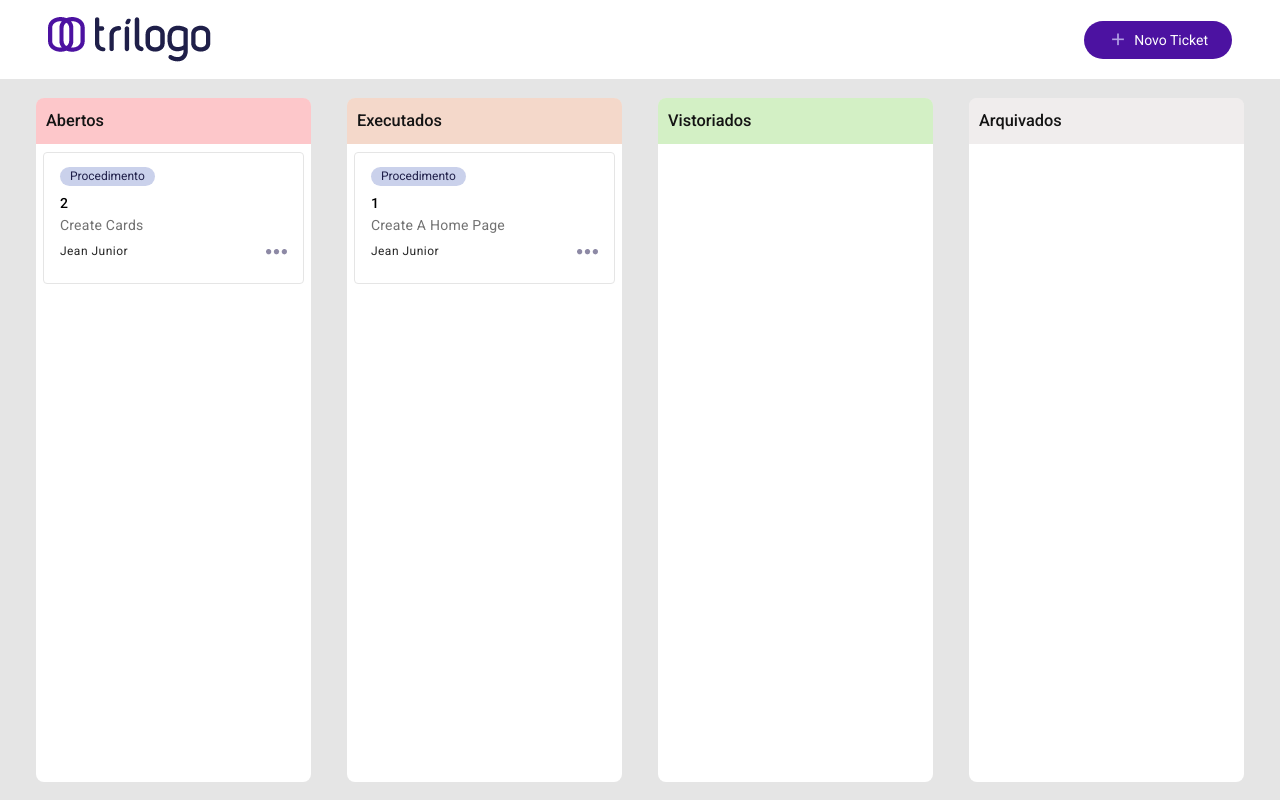
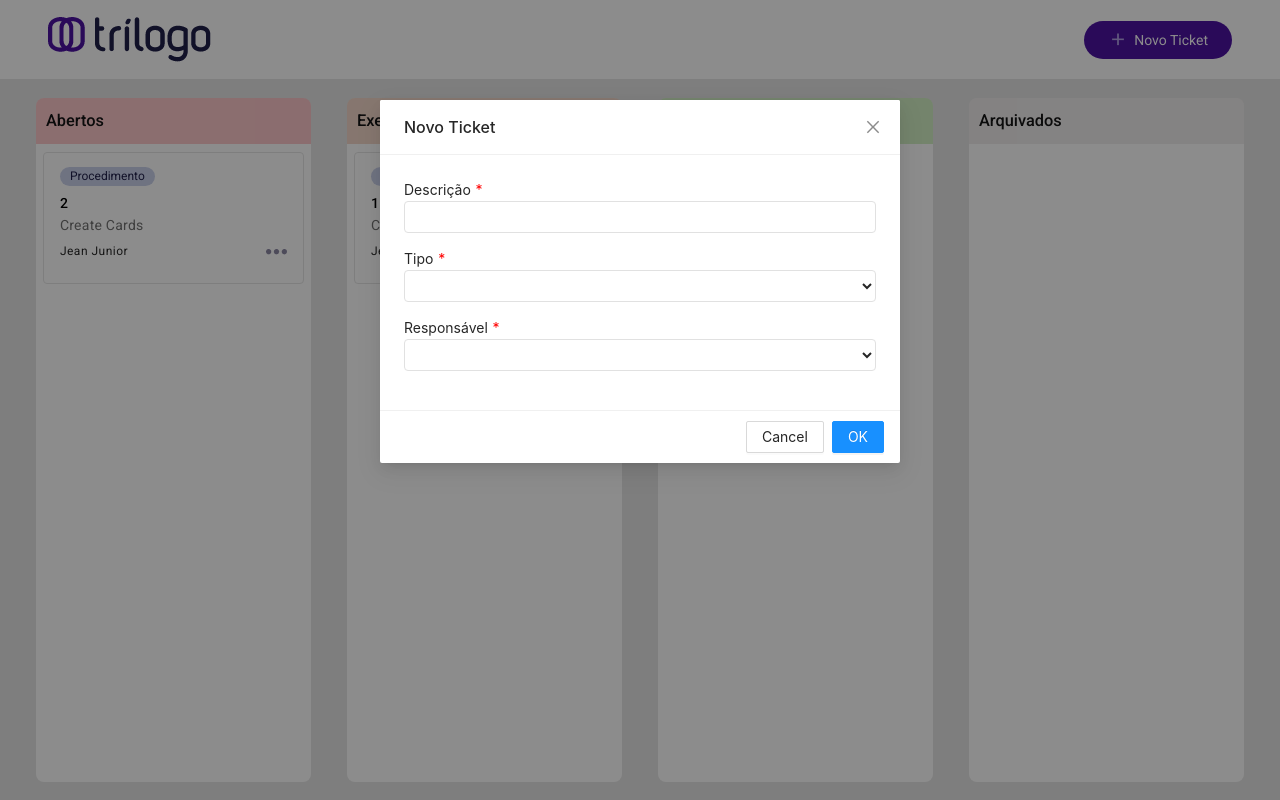
Before and after one commit to JeanJunior18/trilogo-frontend-test, a React (Create React App) app: page / in a window 1280 px wide. Built offline with nearby package versions, Linux system fonts and the light colour scheme.

Commit message:
Add Card and Localstorage Save

```diff
--- a/public/index.html
+++ b/public/index.html
@@ -1,5 +1,5 @@
 <!DOCTYPE html>
-<html lang="en">
+<html lang="pt-br">
   <head>
     <meta charset="utf-8" />
     <link rel="icon" href="%PUBLIC_URL%/favicon.svg" />
--- a/src/components/Card/index.jsx
+++ b/src/components/Card/index.jsx
@@ -5,11 +5,8 @@ import moreIcon from '../../assets/icons/more.png';
 import './styles.css'
 
 function Card(props) {
-  const [{ isDragging }, dragRef] = useDrag({
+  const [, dragRef] = useDrag({
     item: { type: 'CARD', props},
-    collect: monitor => ({
-      isDragging: monitor.isDragging()
-    })
   })
 
   return (
--- a/src/components/Column/index.jsx
+++ b/src/components/Column/index.jsx
@@ -3,25 +3,20 @@ import './styles.css';
 import Card from '../Card';
 import { useDispatch, useSelector } from 'react-redux';
 import { useDrop } from 'react-dnd';
+import { labelColors } from '../../config/page';
 
-const color = {
-  'abertos':'rgba(245,34,45,0.25)',
-  'executados':'rgba(212,102,45,0.25)',
-  'vistoriados':'rgba(82,196,26,0.25)',
-  'arquivados':'rgba(193,185,185, 0.25)',
-  'cancelados':'rgba(141,137,165,0.25)',
-}
 
 function Column({status}) {
 
   const dispatch = useDispatch();
 
-  const cards = useSelector(state => state);
+  const cards = useSelector(state => state.cards);
+
   const selectedCards = cards.filter(tickets => tickets.status === status)
 
   const [, dropRef] = useDrop({
     accept: 'CARD',
-    hover(item, monitor){
+    hover(item){
       const cardStatus = item.status;
       const columnStatus = status;
 
@@ -36,7 +31,7 @@ function Column({status}) {
   return (
     <>
       <section className="column" ref={dropRef}>
-        <article className="title" style={{background: color[status]}}>
+        <article className="title" style={{background: labelColors[status]}}>
           <h3>{status}</h3>
         </article>
         {selectedCards.map((card)=>(
--- /dev/null
+++ b/src/components/Modal/index.jsx
@@ -0,0 +1,71 @@
+import React, { useState } from 'react';
+import { Modal } from 'antd';
+import { useDispatch, useSelector } from 'react-redux';
+import { users, types } from '../../config/page';
+
+import './styles.css'
+
+function ModalComponent() {
+  const visible = useSelector(state => state.modal);
+
+  const dispatch = useDispatch();
+
+  const [description, setDescription] = useState('');
+  const [type, setType] = useState(null);
+  const [user, setUser] = useState(null);
+  const [error, setError] = useState(false)
+
+  function closeModal(){
+    dispatch({type: 'CHANGE_MODAL'})
+  }
+
+  function handleAddTicket(e){
+    e.preventDefault();
+    if(description && user && type){
+      dispatch({type: 'ADD_CARD', card: {user, type, description}})
+      dispatch({type: 'CHANGE_MODAL'})
+    }
+    else{
+      setError(true)
+    }
+  }
+
+  return (
+    <Modal
+      visible={visible}
+      title="Novo Ticket"
+      onCancel={closeModal}
+      onOk={handleAddTicket}
+    >
+    <form className="form">
+      <fieldset>
+        <label htmlFor="description">Descrição</label>
+        <input type="text" name="description" id="description" onChange={e=>setDescription(e.target.value)}/>
+      </fieldset>
+
+      <fieldset>
+        <label htmlFor="type">Tipo</label>
+        <select name="type" id="type" onChange={e=>setType(e.target.value)}>
+          <option></option>
+          {types.map(type => (
+            <option key={type.id} value={type.title}>{type.title}</option>
+          ))}
+        </select>
+      </fieldset>
+
+      <fieldset>
+        <label htmlFor="incharge">Responsável</label>
+        <select name="incharge" id="incharge" onChange={e=>setUser(e.target.value)}>
+          <option></option>
+          {users.map(user => (
+            <option key={user.id} value={user.name}>{user.name}</option>
+            ))}
+        </select>
+      </fieldset>
+      {error && <span>Preencha todos os campos</span>}
+    </form>
+  </Modal>
+  );
+}
+
+export default ModalComponent;
--- /dev/null
+++ b/src/components/Modal/styles.css
@@ -0,0 +1,30 @@
+.form {
+    display: flex;
+    flex-direction: column;
+}
+
+.form fieldset {
+    margin-bottom: 15px;
+}
+
+
+
+.form input, .form select{
+    display: block;
+    width: 100%;
+    height: 32px;
+    border: 1px solid var(--color-gray-100);
+    border-radius: 4px;
+    background-color: white;
+
+    transition: .2s;
+}
+
+.form input:focus, .form select:focus {
+    border: 1px solid var(--color-purple-light);
+}
+
+.form label::after, .form span {
+    content: " *";
+    color: red;
+}
--- a/src/components/Navbar/index.jsx
+++ b/src/components/Navbar/index.jsx
@@ -1,20 +1,33 @@
 import React from 'react';
+import ModalComponent from '../Modal';
+
 import './styles.css'
 import logo from '../../assets/logo.png'
 import addIcon from '../../assets/icons/add.png'
+import { useDispatch } from 'react-redux';
 
 function Navbar() {
+  const dispatch = useDispatch();
+
+  function openModal(){
+    dispatch({type: 'CHANGE_MODAL'});
+  }
+
   return (
+    <>
       <nav className="navbar">
           <div className="logo">
               <img src={logo} alt="trílogo"/>
           </div>
 
-        <button type="button">
+          <button type="button" onClick={openModal}>
               <img src={addIcon} alt="+"/>
               Novo Ticket
           </button>
       </nav>
+
+      <ModalComponent />
+    </>
   );
 }
 
--- /dev/null
+++ b/src/config/page.js
@@ -0,0 +1,18 @@
+export const users = [
+    {id: 1, name: 'Yudi Tamashiro'},
+    {id: 2, name: 'Priscila Alcantara' },
+]
+
+export const types = [
+    {id: 1, title: 'Bem'},
+    {id: 2, title: 'Procedimento'},
+    {id: 3, title: 'Predial'},
+]
+
+export const labelColors = {
+    'abertos':'rgba(245,34,45,0.25)',
+    'executados':'rgba(212,102,45,0.25)',
+    'vistoriados':'rgba(82,196,26,0.25)',
+    'arquivados':'rgba(193,185,185, 0.25)',
+    'cancelados':'rgba(141,137,165,0.25)',
+}
--- /dev/null
+++ b/src/store/cards.js
@@ -0,0 +1,50 @@
+const INITIAL_STATE = [
+    {
+        id: 1,
+        title: 'Create a Home Page',
+        type: 'Procedimento',
+        inCharge: 'Jean Junior',
+        status: 'executados',
+    },
+    {
+        id: 2,
+        title: 'Create Cards',
+        type: 'Procedimento',
+        inCharge: 'Jean Junior',
+        status: 'abertos',
+    }
+]
+
+function cards(state = JSON.parse(localStorage.getItem("cards")) || INITIAL_STATE, action) {
+  try{
+    switch (action.type){
+      case 'ADD_CARD':
+        return [
+          ...state,
+          {
+            id: state.length,
+            title: action.card.description,
+            type: action.card.type,
+            inCharge: action.card.user,
+            status: 'abertos',
+          }
+        ];
+
+      case 'CHANGE_STATUS':
+        return state.map(card=>(card.id === action.data.cardId) ? {
+                ...card,
+                status: action.data.columnStatus
+            } :
+            card
+          )
+
+      default:
+        return state;
+    }
+  }
+  finally {
+    localStorage.setItem("cards", JSON.stringify(state))
+  }
+}
+
+export default cards;
--- /dev/null
+++ b/src/store/config.js
@@ -0,0 +1,21 @@
+const STATE = {
+    users: [
+        {id: 1, name: 'Yudi Tamashiro'},
+        {id: 2, name: 'Priscila Alcantara' },
+    ],
+    types: [
+        {id: 1, title: 'Bem'},
+        {id: 2, title: 'Procedimento'},
+        {id: 3, title: 'Predial'},
+    ]
+}
+
+// Disponível para uma possível atualização onde seja possível modificar usuários
+function config(state = STATE, action){
+    switch (action.type){
+        default:
+            return state;
+    }
+}
+
+export default config;
--- /dev/null
+++ b/src/store/index.js
@@ -0,0 +1,20 @@
+
+import { combineReducers, createStore } from 'redux';
+import cards from './cards';
+import config from './config';
+
+
+
+function modal(state=true, action){
+  switch(action.type){
+    case 'CHANGE_MODAL':
+      return !state;
+    default:
+      return state;
+  }
+}
+
+const reducers = combineReducers({cards, modal, config});
+const store = createStore(reducers)
+
+export default store;
--- a/src/store/index.jsx
+++ /dev/null
@@ -1,39 +0,0 @@
-
-import { createStore } from 'redux';
-
-const INITIAL_STATE = [
-    {
-        id: 1,
-        title: 'Create a Home Page',
-        type: 'Procedimento',
-        inCharge: 'Jean Junior',
-        status: 'executados',
-    },
-    {
-        id: 2,
-        title: 'Create Cards',
-        type: 'Procedimento',
-        inCharge: 'Jean Junior',
-        status: 'abertos'
-    }
-  ]
-
-function courses(state = INITIAL_STATE, action) {
-  switch (action.type){
-    case 'ADD_CARD':
-        return {...state, card: [...state.card, action.card]};
-    case 'CHANGE_STATUS':
-        return state.map(card=>(card.id === action.data.cardId) ? {
-                ...card,
-                status: action.data.columnStatus
-            } :
-            card
-        )
-    default:
-      return state;
-  }
-}
-
-const store = createStore(courses);
-
-export default store;
--- a/src/styles/index.css
+++ b/src/styles/index.css
@@ -4,6 +4,7 @@
   margin: 0;
   padding: 0;
   box-sizing: border-box;
+  outline: 0;
 }
 
 #root {
```
Lines whose indentation alone changed are shown as unchanged.
